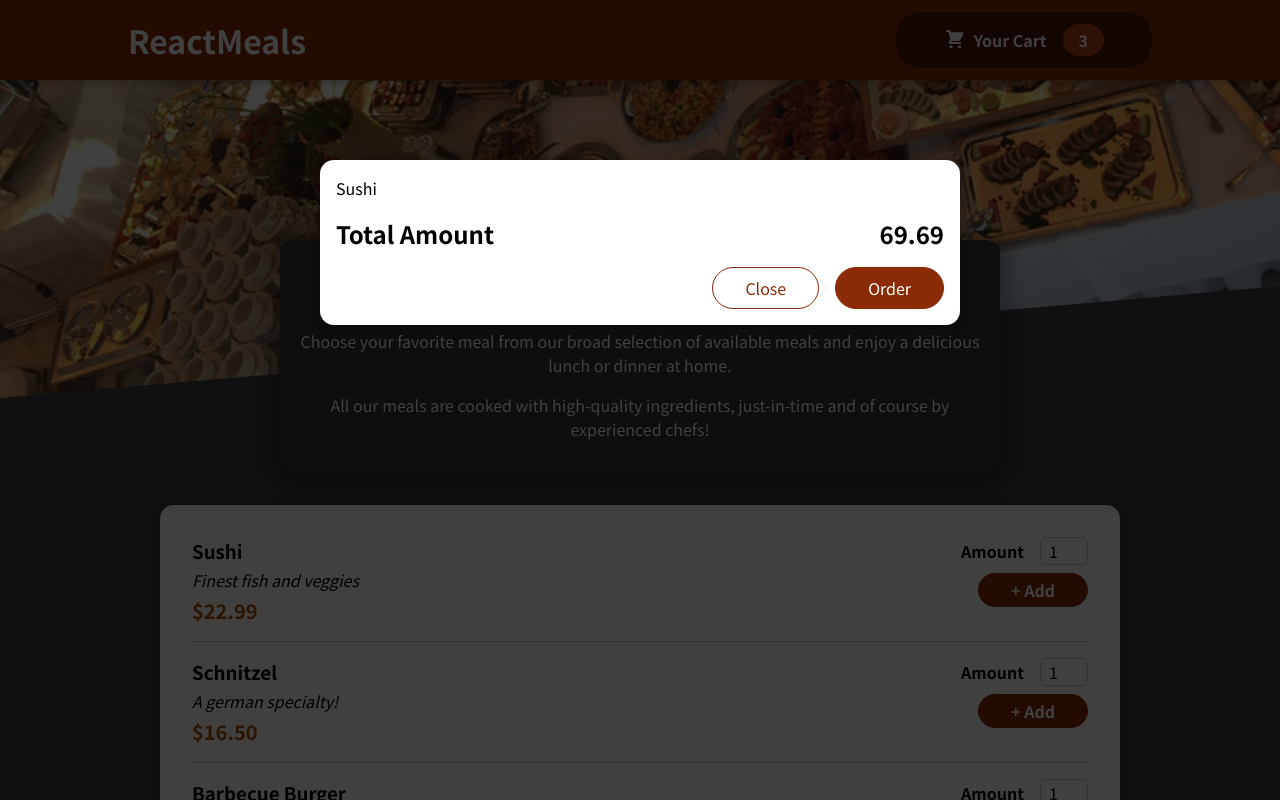
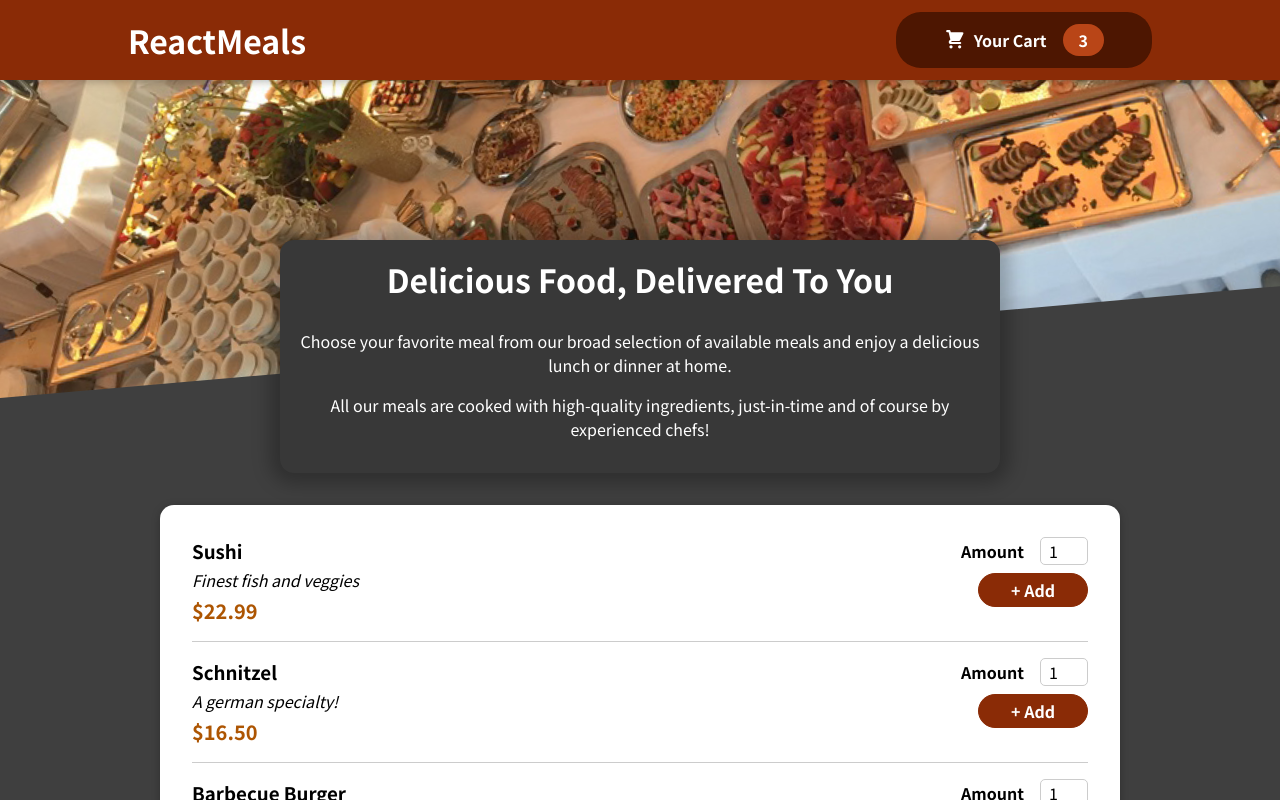
Before and after one commit to tsytsyksvitlana/food-order-app, a React (Create React App) app: page / in a window 1280 px wide. Shown: the top 800 px of the page. Built offline with nearby package versions, Linux system fonts and the light colour scheme.

Commit message:
card managed

```diff
--- a/src/App.js
+++ b/src/App.js
@@ -1,13 +1,23 @@
-import React, { Fragment } from "react";
+import React, { Fragment, useState } from "react";
 import Header from "./components/Layout/Header";
 import Meals from "./components/Meals/Meals";
 import Cart from "./components/Cart/Cart";
 
 function App() {
+  const [cartIsShown, setCartIsShown]=useState(false);
+
+  const showCartHandler=()=>{
+    setCartIsShown(true);
+  };
+
+  const hideCartHandler=()=>{
+    setCartIsShown(false);
+  };
+
   return (
     <Fragment>
-      <Cart />
-      <Header />
+      {cartIsShown && <Cart onClose={hideCartHandler}/>}
+      <Header onShowCart={showCartHandler}/>
       <main>
         <Meals/>
       </main>
--- a/src/components/Cart/Cart.js
+++ b/src/components/Cart/Cart.js
@@ -5,14 +5,14 @@
     const cartItems=<ul className={classes['cart-items']}>{
     [{id: 'c1', name: 'Sushi', amount: 2, price: 12.99}].map(item=><li>{item.name}</li>)}</ul>;
 
-    return <Modal>
+    return <Modal onClose={props.onClose}>
         {cartItems}
         <div className={classes.total}>
             <span>Total Amount</span>
             <span>69.69</span>
         </div>
         <div className={classes.actions}>
-            <button className={classes['button--alt']}>Close</button>
+            <button className={classes['button--alt']} onClick={props.onClose}>Close</button>
             <button className={classes.button}>Order</button>
         </div>
     </Modal>
--- a/src/components/Layout/Header.js
+++ b/src/components/Layout/Header.js
@@ -9,7 +9,7 @@
     <Fragment>
       <header className={classes.header}>
         <h1>ReactMeals</h1>
-        <HeaderCartButton/>
+        <HeaderCartButton onClick={props.onShowCart}/>
       </header>
       <div className={classes['main-image']}>
         <img src={mealsImage} alt='A table full of delicious food!' />
--- a/src/components/Layout/HeaderCartButton.js
+++ b/src/components/Layout/HeaderCartButton.js
@@ -2,7 +2,7 @@
 import classes from './HeaderCartButton.module.css';
 
 const HeaderCartButton=props=>{
-    return <button className={classes.button}>
+    return <button className={classes.button} onClick={props.onClick}>
         <span className={classes.icon}>
             <CartIcon />
         </span>
--- a/src/components/UI/Modal.js
+++ b/src/components/UI/Modal.js
@@ -3,7 +3,7 @@
 import classes from './Modal.module.css'
 
 const BackDrop=(props)=>{
-    return <div className={classes.backdrop}></div>
+    return <div className={classes.backdrop} onClick={props.onClose}></div>
 };
 
 const ModalOverlay=props=>{
@@ -18,7 +18,7 @@
 
 const Modal=(props)=>{
     return <Fragment>
-        {ReactDOM.createPortal(<BackDrop></BackDrop>, portalElement)}
+        {ReactDOM.createPortal(<BackDrop onClose={props.onClose}/>, portalElement)}
         {ReactDOM.createPortal(<ModalOverlay>{props.children}</ModalOverlay>, portalElement)}
     </Fragment>
 };
```
